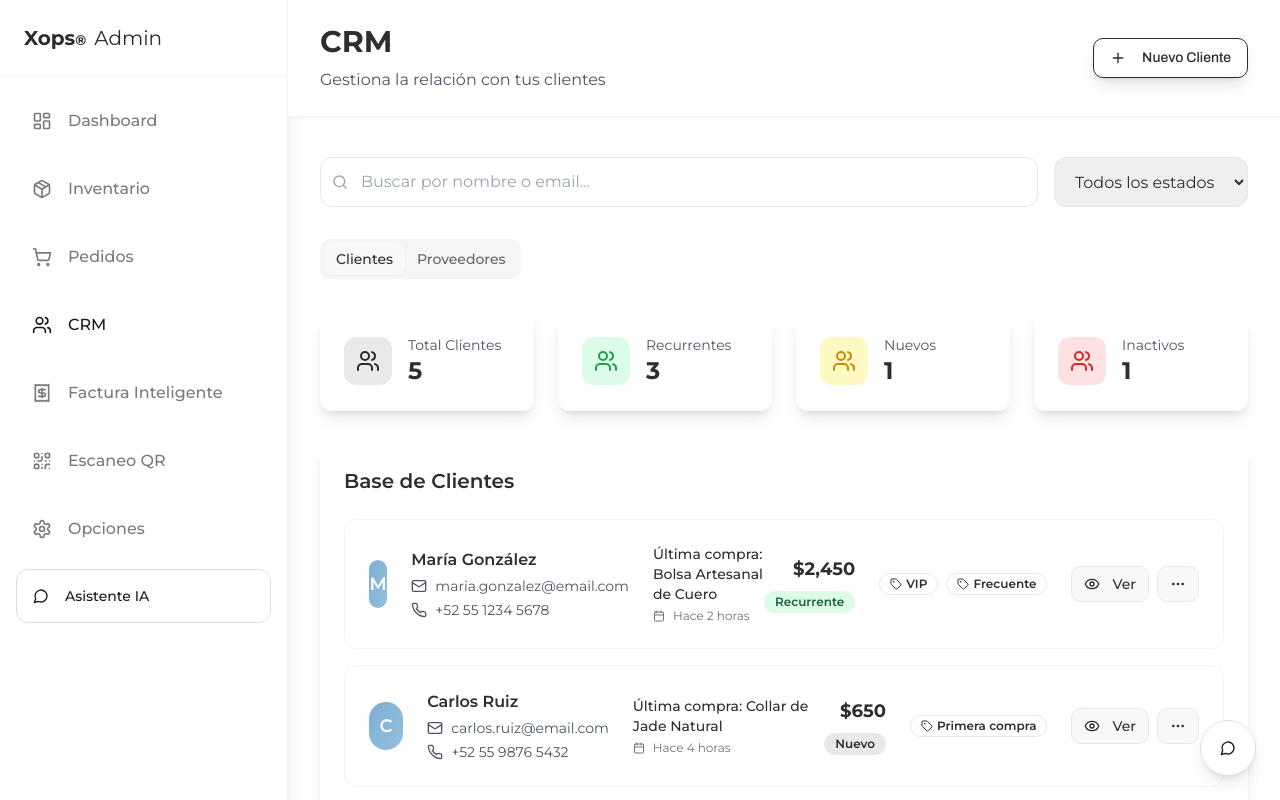
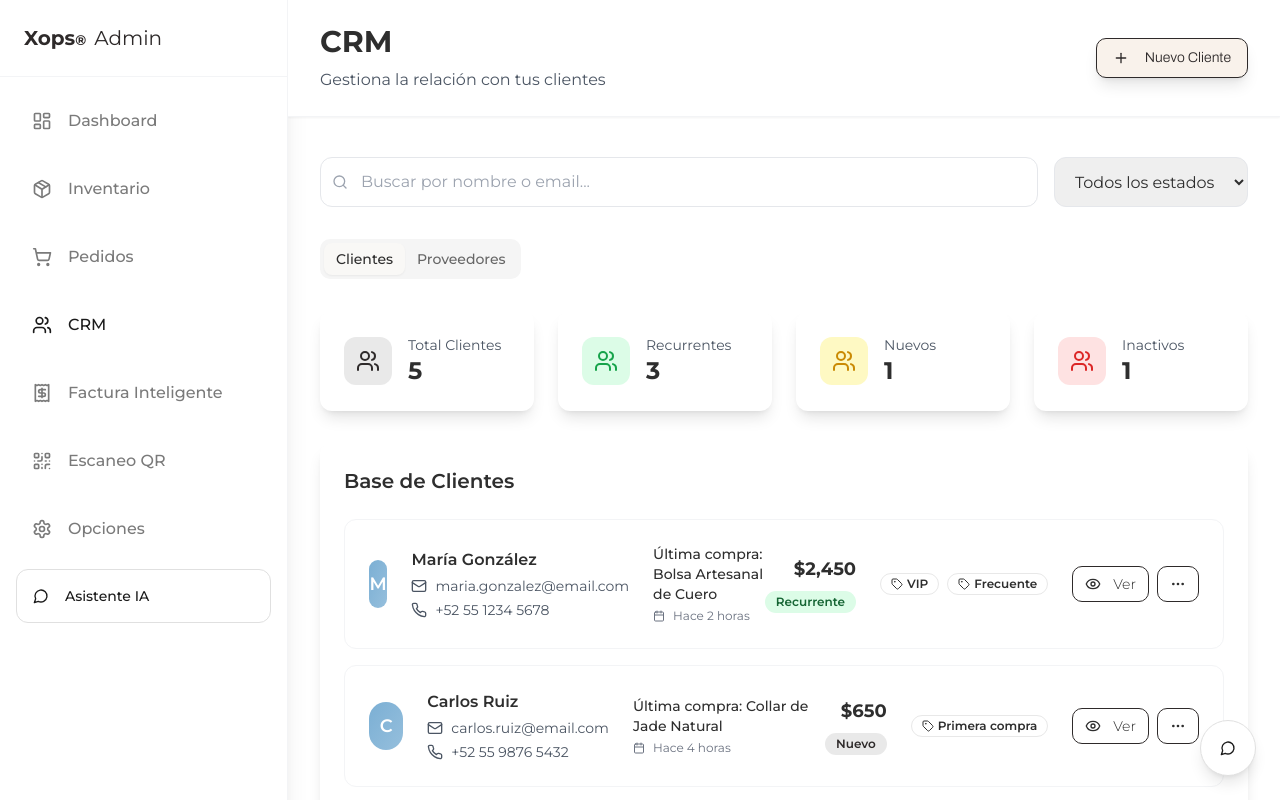
Before and after one commit to Aguilargarcia/xops-mercado-mexicano, a React (Vite) app: page /crm in a window 1280 px wide. Shown: the top 800 px of the page. Built offline with nearby package versions, Linux system fonts and the light colour scheme.

Commit message:
Refactor: Update button and price styles

```diff
--- a/src/components/auth/LoginForm.tsx
+++ b/src/components/auth/LoginForm.tsx
@@ -115,7 +115,6 @@ const LoginForm = () => {
         <Button
           type="submit"
           variant="default"
-          className="w-full bg-white text-xops-black border border-xops-black hover:bg-xops-black hover:text-white"
           disabled={isLoading}
         >
           {isLoading ? 'Iniciando sesión...' : 'Iniciar Sesión'}
--- a/src/components/home/ProductCard.tsx
+++ b/src/components/home/ProductCard.tsx
@@ -118,11 +118,11 @@ const ProductCard = ({ product, isLiked = false, onToggleLike }: ProductCardProp
 
         <div className="flex items-center justify-between">
           <div className="flex items-center gap-2">
-            <span className="text-lg font-bold text-tertiary">
+            <span className="text-lg font-light text-tertiary">
               ${product.price.toLocaleString()}
             </span>
             {product.originalPrice && (
-              <span className="text-sm text-gray-400 line-through">
+              <span className="text-sm font-light text-gray-400 line-through">
                 ${product.originalPrice.toLocaleString()}
               </span>
             )}
--- a/src/components/profile/FavoriteProducts.tsx
+++ b/src/components/profile/FavoriteProducts.tsx
@@ -42,7 +42,7 @@ const FavoriteProducts = ({ products }: FavoriteProductsProps) => {
                 {product.name}
               </Link>
               <p className="text-sm text-gray-600 mb-2">{product.brand}</p>
-              <p className="text-lg font-bold text-xops-blue">${product.price.toLocaleString()}</p>
+              <p className="text-lg font-light text-xops-blue">${product.price.toLocaleString()}</p>
             </div>
             <Button variant="outline" size="sm" className="self-start">
               <Heart className="w-4 h-4 text-red-500 fill-red-500" />
--- a/src/components/ui/button.tsx
+++ b/src/components/ui/button.tsx
@@ -5,19 +5,19 @@ import { cva, type VariantProps } from "class-variance-authority"
 import { cn } from "@/lib/utils"
 
 const buttonVariants = cva(
-  "inline-flex items-center justify-center gap-2 whitespace-nowrap rounded-md text-sm font-medium ring-offset-background transition-colors focus-visible:outline-none focus-visible:ring-2 focus-visible:ring-ring focus-visible:ring-offset-2 disabled:pointer-events-none disabled:opacity-50 [&_svg]:pointer-events-none [&_svg]:size-4 [&_svg]:shrink-0",
+  "inline-flex items-center justify-center gap-2 whitespace-nowrap rounded-md text-sm font-light ring-offset-background transition-colors focus-visible:outline-none focus-visible:ring-2 focus-visible:ring-ring focus-visible:ring-offset-2 disabled:pointer-events-none disabled:opacity-50 [&_svg]:pointer-events-none [&_svg]:size-4 [&_svg]:shrink-0",
   {
     variants: {
       variant: {
-        default: "bg-white text-xops-black border border-xops-black hover:bg-xops-black hover:text-white",
+        default: "bg-[#f9f2eb] text-[#2e2a2a] border border-[#2e2a2a] hover:bg-[#2e2a2a] hover:text-white",
         destructive:
-          "bg-white text-red-600 border border-red-600 hover:bg-red-600 hover:text-white",
+          "bg-[#f9f2eb] text-red-600 border border-red-600 hover:bg-red-600 hover:text-white",
         outline:
-          "border border-input bg-background hover:bg-accent hover:text-accent-foreground",
+          "border border-[#2e2a2a] bg-transparent hover:bg-[#f9f2eb] hover:text-[#2e2a2a]",
         secondary:
-          "bg-xops-black/5 text-xops-black border border-xops-black/20 hover:bg-xops-black/10",
-        ghost: "hover:bg-accent hover:text-accent-foreground",
-        link: "text-primary underline-offset-4 hover:underline",
+          "bg-[#f9f2eb] text-[#2e2a2a] border border-[#2e2a2a]/20 hover:bg-[#2e2a2a]/5",
+        ghost: "hover:bg-[#f9f2eb] hover:text-[#2e2a2a]",
+        link: "text-[#2e2a2a] underline-offset-4 hover:underline",
       },
       size: {
         default: "h-10 px-4 py-2",
--- a/src/pages/Brands.tsx
+++ b/src/pages/Brands.tsx
@@ -76,7 +76,6 @@ const Brands = () => {
                 variant={selectedCategory === category ? "default" : "outline"}
                 size="sm"
                 onClick={() => setSelectedCategory(category)}
-                className={selectedCategory === category ? "bg-xops-blue hover:bg-xops-blue/90" : ""}
               >
                 {category}
               </Button>
```
